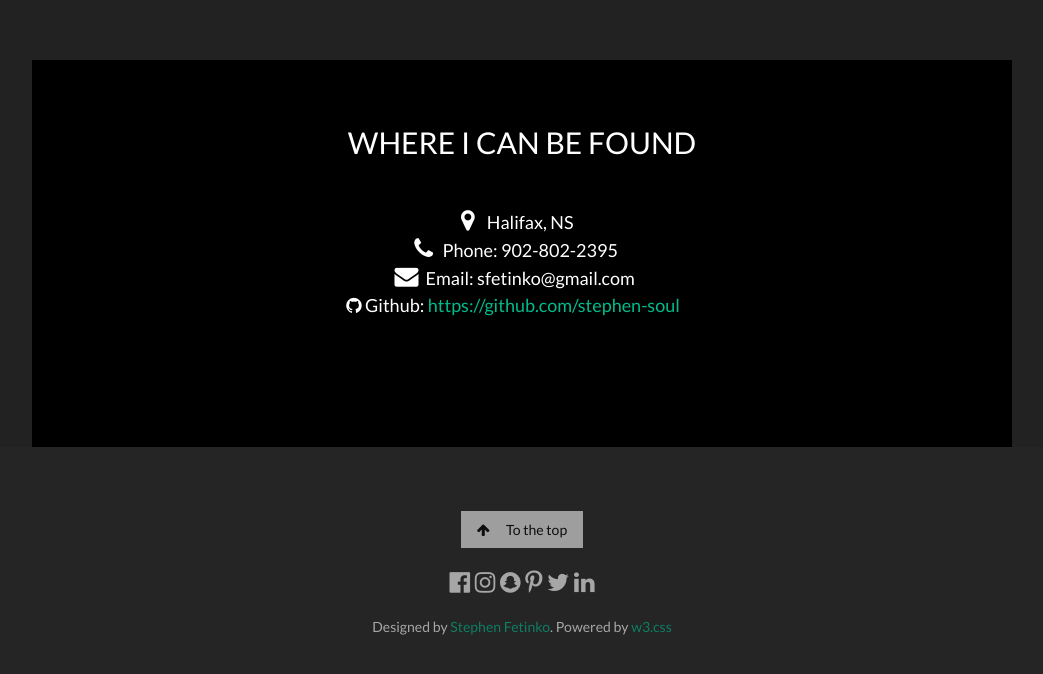
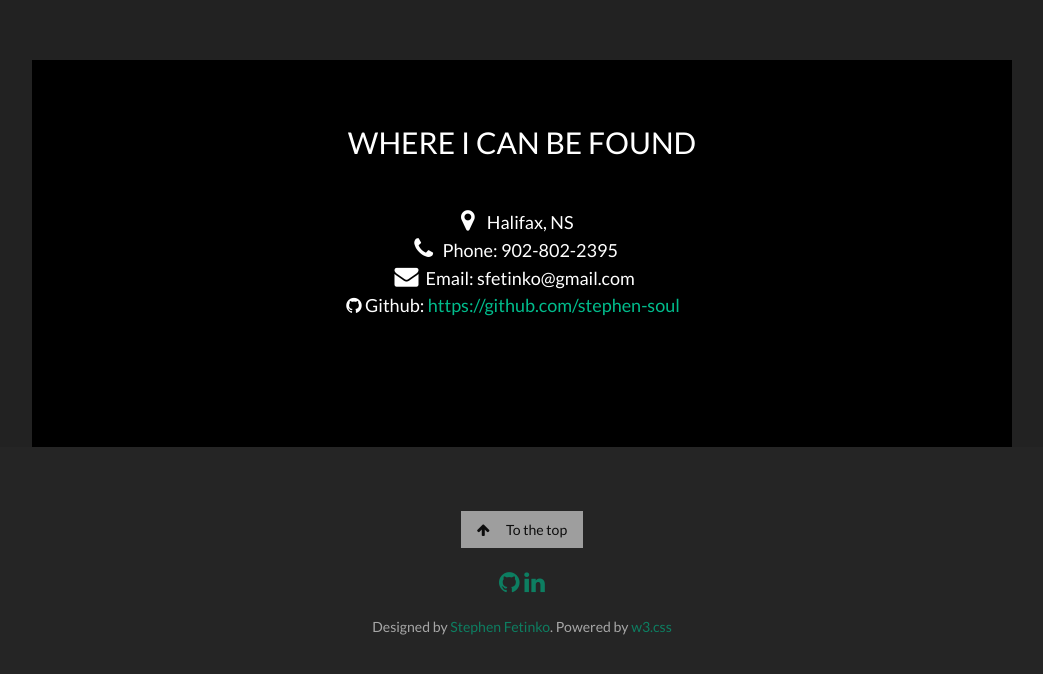
Before and after one commit to stephen-soul/My-Portfolio, a plain HTML site: page index.html in a window 1280 px wide. Shown: the part 2896-3570 px from the top of the page, without its empty margins (118-1161 px from the left). Drawn offline with nearby package versions, Linux system fonts and the light colour scheme.

```diff
--- a/index.html
+++ b/index.html
@@ -205,12 +205,8 @@
 <footer class="w3-center w3-black w3-padding-64 w3-opacity w3-hover-opacity-off">
     <a href="#home" class="w3-button w3-light-grey"><i class="fa fa-arrow-up w3-margin-right"></i>To the top</a>
     <div class="w3-xlarge w3-section">
-        <i class="fa fa-facebook-official w3-hover-opacity"></i>
-        <i class="fa fa-instagram w3-hover-opacity"></i>
-        <i class="fa fa-snapchat w3-hover-opacity"></i>
-        <i class="fa fa-pinterest-p w3-hover-opacity"></i>
-        <i class="fa fa-twitter w3-hover-opacity"></i>
-        <i class="fa fa-linkedin w3-hover-opacity"></i>
+        <a href="https://github.com/stephen-soul"><i class="fa fa-github"></i></a>
+        <a href="https://ca.linkedin.com/in/stephen-fetinko-2671a1127"><i class="fa fa-linkedin w3-hover-opacity"></i></a>
     </div>
     <p>Designed by <a href="https://ca.linkedin.com/in/stephen-fetinko-2671a1127">Stephen Fetinko</a>. Powered by <a href="https://www.w3schools.com/w3css/default.asp" title="W3.CSS" target="_blank" class="w3-hover-text-green">w3.css</a></p>
 </footer>
```
